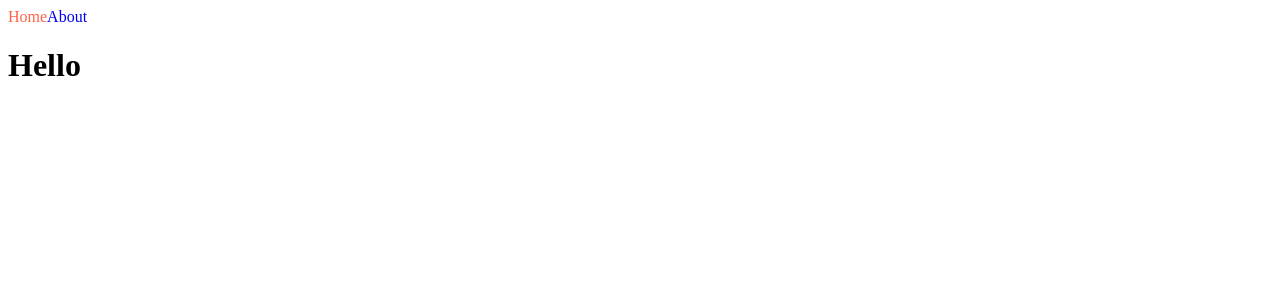
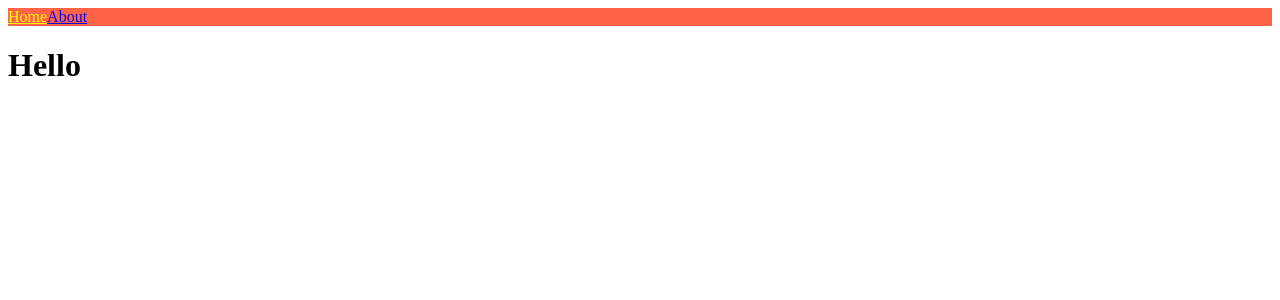
Before and after one commit to suzz-in/nomad_nextjs-intro, a Next.js app in the folder nextjs-intro/: page / in a window 1280 px wide. Shown: the top 300 px of the page. Built offline with nearby package versions, Linux system fonts and the light colour scheme.

Commit message:
css/ style태그 사용

```diff
--- a/nextjs-intro/components/NavBar.js
+++ b/nextjs-intro/components/NavBar.js
@@ -1,19 +1,27 @@
 import Link from "next/link";
 import { useRouter } from "next/router";
-import styles from "./NavBar.module.css";
 
 export default function NavBar() {
   const router = useRouter();
   return (
     <nav>
       <Link href="/" legacyBehavior>
-        <a className={`${styles.link} ${router.pathname === "/" ? styles.active : ""}`}>Home</a>
+        <a className={router.pathname === "/" ? "active" : ""}>Home</a>
       </Link>
       <Link href="/about" legacyBehavior>
-        <a className={`${styles.link} ${router.pathname === "/about" ? styles.active : ""}`}>
-          About
-        </a>
+        <a className={router.pathname === "/about" ? "active" : ""}>About</a>
       </Link>
+      <style jsx>{`
+        nav {
+          background-color: tomato;
+        }
+        a {
+          text-decoratrion: none;
+        }
+        .active {
+          color: yellow;
+        }
+      `}</style>
     </nav>
   );
 }
--- a/nextjs-intro/components/NavBar.module.css
+++ /dev/null
@@ -1,8 +0,0 @@
-.link {
-    text-decoration: none;
-}
-
-
-.active {
-    color: tomato
-}
```
